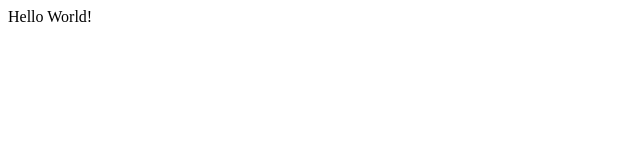
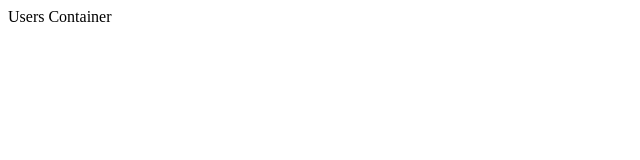
Before and after one commit to braddope10/BradShowpage, a React (Create React App) app in the folder frontend/showpage-client/: page / in a window 1280 px wide. Shown: the top 160 px of the page, without its empty margins (0-640 px from the left). Built offline with nearby package versions, Linux system fonts and the light colour scheme.

Commit message:
displaying UsersContainer

```diff
--- a/frontend/showpage-client/src/components/App.js
+++ b/frontend/showpage-client/src/components/App.js
@@ -1,9 +1,10 @@
 import React from 'react'
+import UsersContainer from './UsersContainer'
 
 const App = () => {
     return (
         <div>
-            Hello World!
+            <UsersContainer />
         </div>
     );
 };
--- a/frontend/showpage-client/src/components/UsersContainer.js
+++ b/frontend/showpage-client/src/components/UsersContainer.js
@@ -0,0 +1,13 @@
+// This will be our container = data + methods
+
+import React, { Component } from 'react'
+
+export default class UsersContainer extends Component {
+    render() {
+        return (
+            <div>
+                Users Container
+            </div>
+        )
+    }
+}
```
